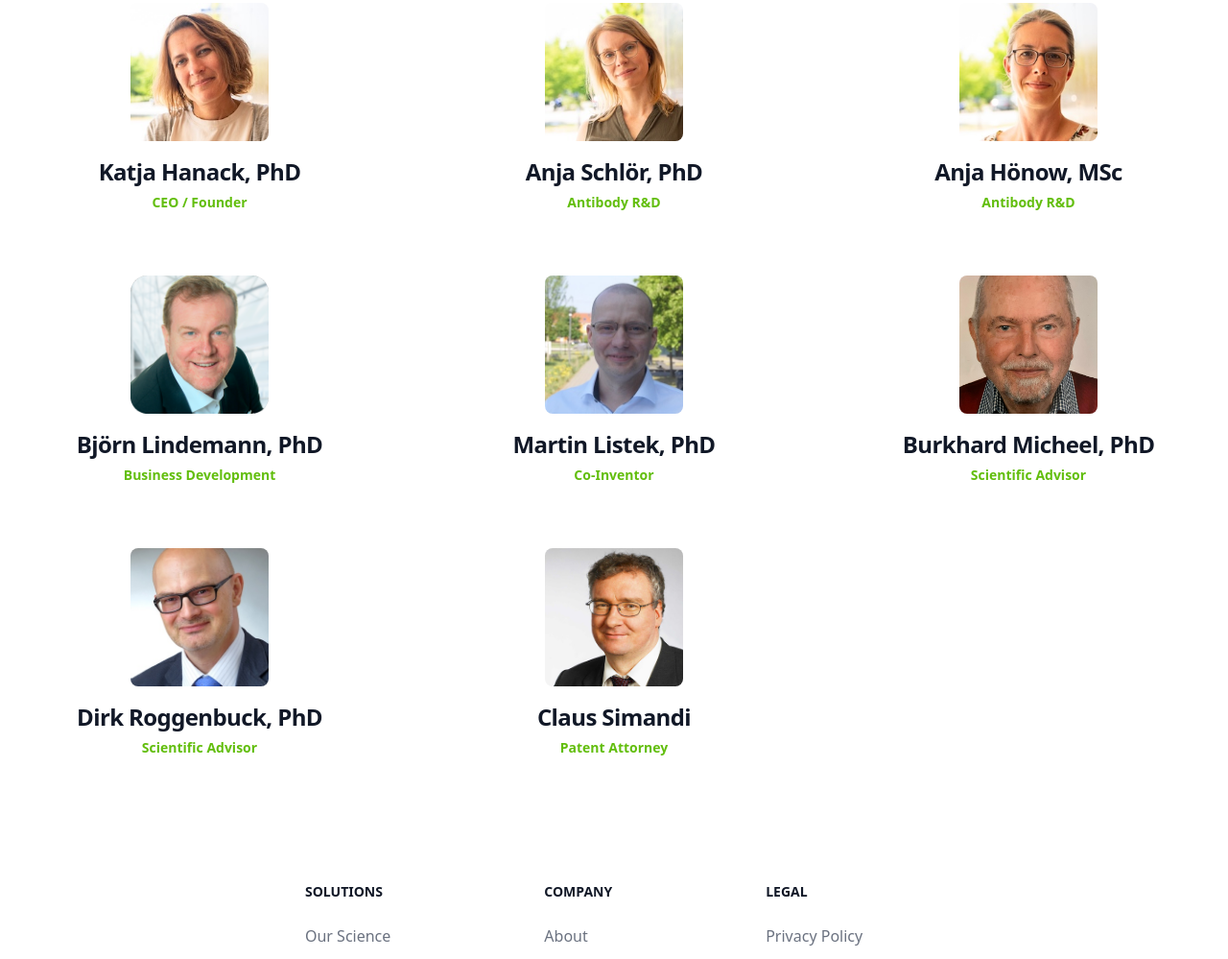
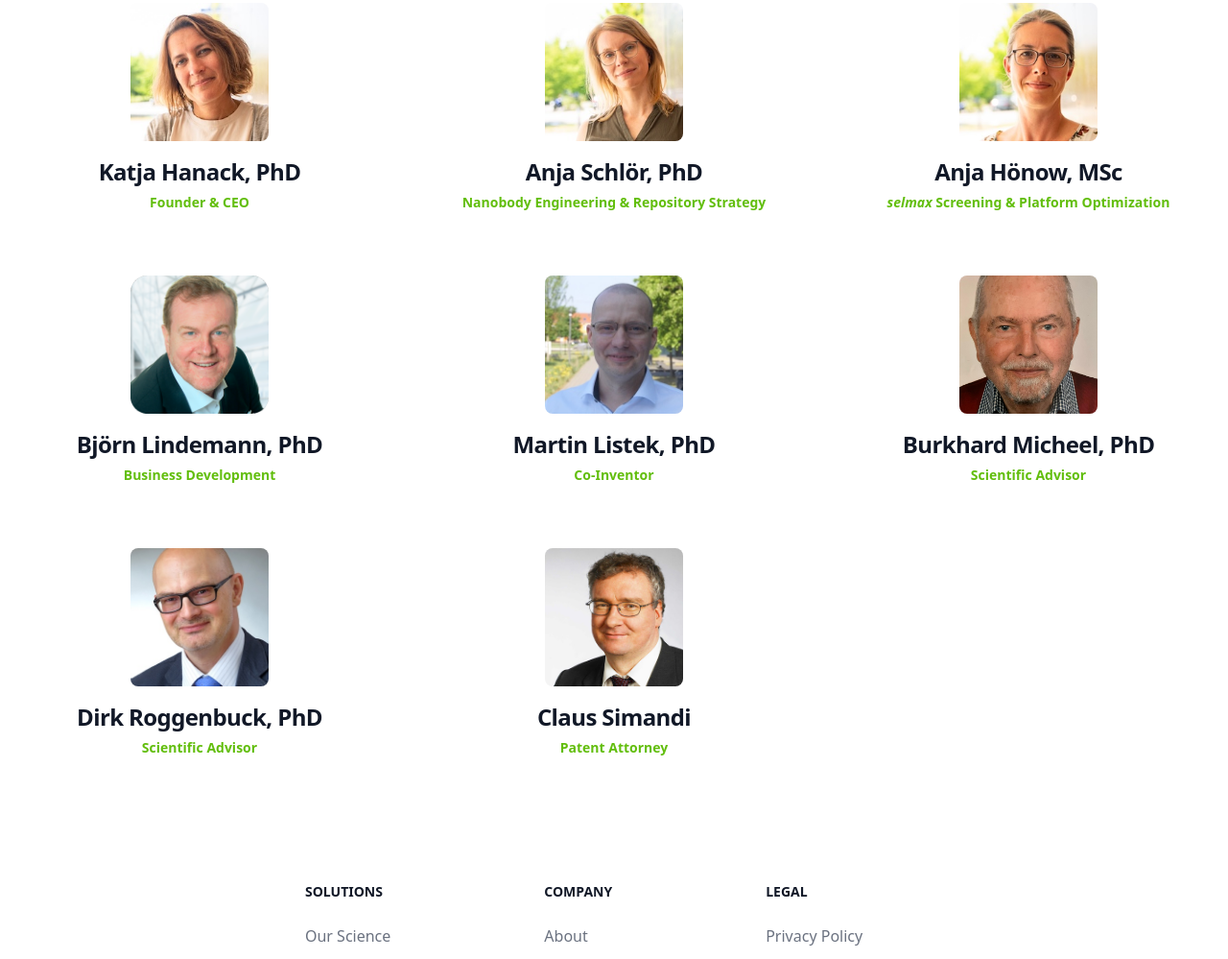
Before and after one commit to neweramabs/neweramabs-website, a website built with Vite: page src/about.html in a window 1280 px wide. Shown: the part 2430-3429 px from the top of the page at 96% size. Built offline with nearby package versions, Linux system fonts and the light colour scheme; what tailwindcss-aria-attributes would draw is missing.

Commit message:
Update role/expertise field

```diff
--- a/src/about.html
+++ b/src/about.html
@@ -200,21 +200,21 @@
             <h3 class="mb-1 text-2xl font-bold tracking-tight text-gray-900">
               <a href="#">Katja Hanack, PhD</a>
             </h3>
-            <p class="text-sm font-semibold leading-6 text-nem-500">CEO / Founder</p>
+            <p class="text-sm font-semibold leading-6 text-nem-500">Founder & CEO</p>
           </div>
             <div class="text-center text-gray-500">
                 <img class="mx-auto mb-4 h-36 w-36 rounded-lg" src="assets/team/nem-anjas.jpg" alt="Anja Schlör" />
                 <h3 class="mb-1 text-2xl font-bold tracking-tight text-gray-900">
                     <a href="#">Anja Schlör, PhD</a>
                 </h3>
-                <p class="text-sm font-semibold leading-6 text-nem-500">Antibody R&D</p>
+                <p class="text-sm font-semibold leading-6 text-nem-500">Nanobody Engineering & Repository Strategy</p>
             </div>
             <div class="text-center text-gray-500">
                 <img class="mx-auto mb-4 h-36 w-36 rounded-lg" src="assets/team/nem-anjah.jpg" alt="Anja Hönow" />
                 <h3 class="mb-1 text-2xl font-bold tracking-tight text-gray-900">
                     <a href="#">Anja Hönow, MSc</a>
                 </h3>
-                <p class="text-sm font-semibold leading-6 text-nem-500">Antibody R&D</p>
+                <p class="text-sm font-semibold leading-6 text-nem-500"><i>selmax</i> Screening & Platform Optimization</p>
             </div>
           <div class="text-center text-gray-500">
             <img class="mx-auto mb-4 h-36 w-36 rounded-lg" src="assets/team/nem-bjoern.png" alt="Björn Lindemann" />
```
